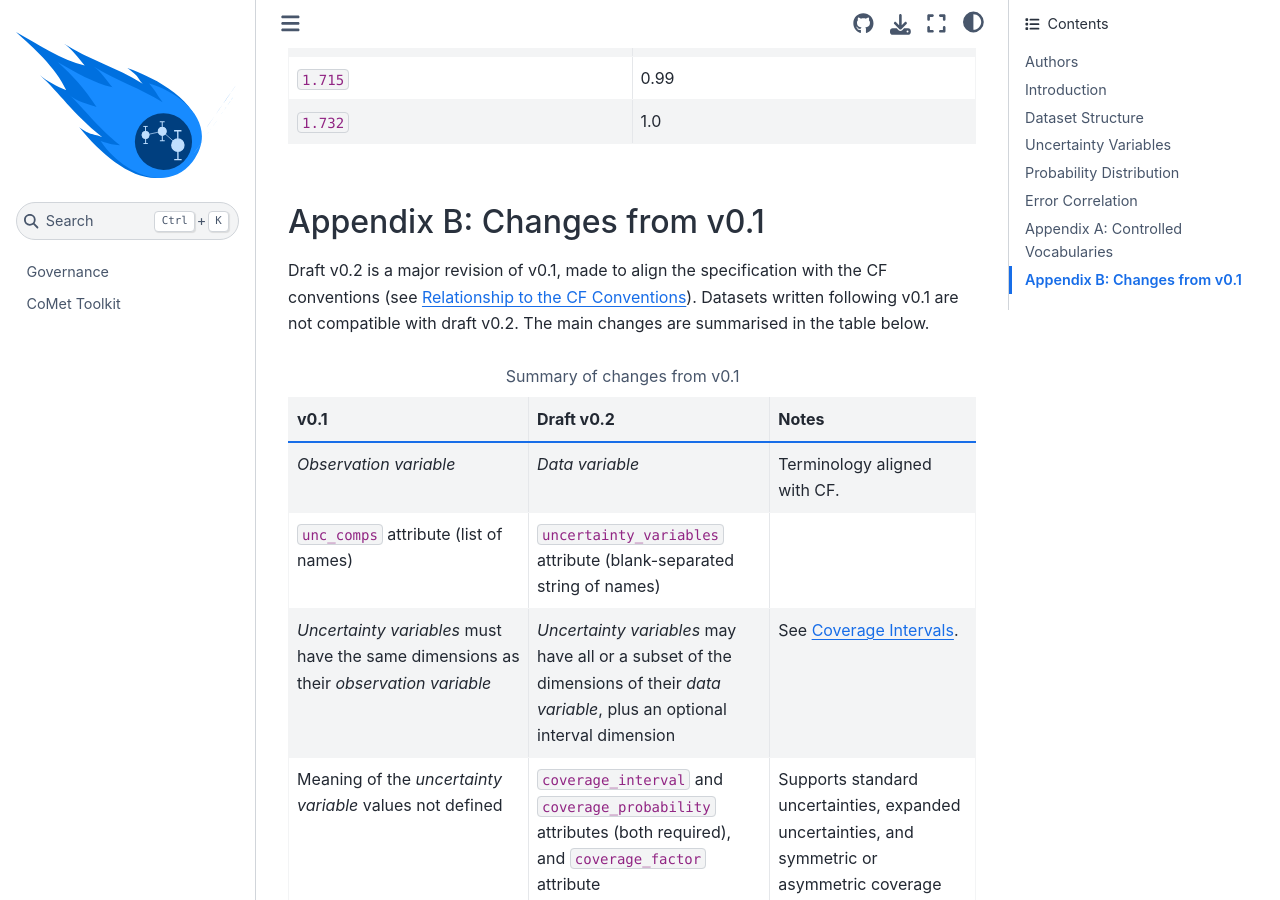
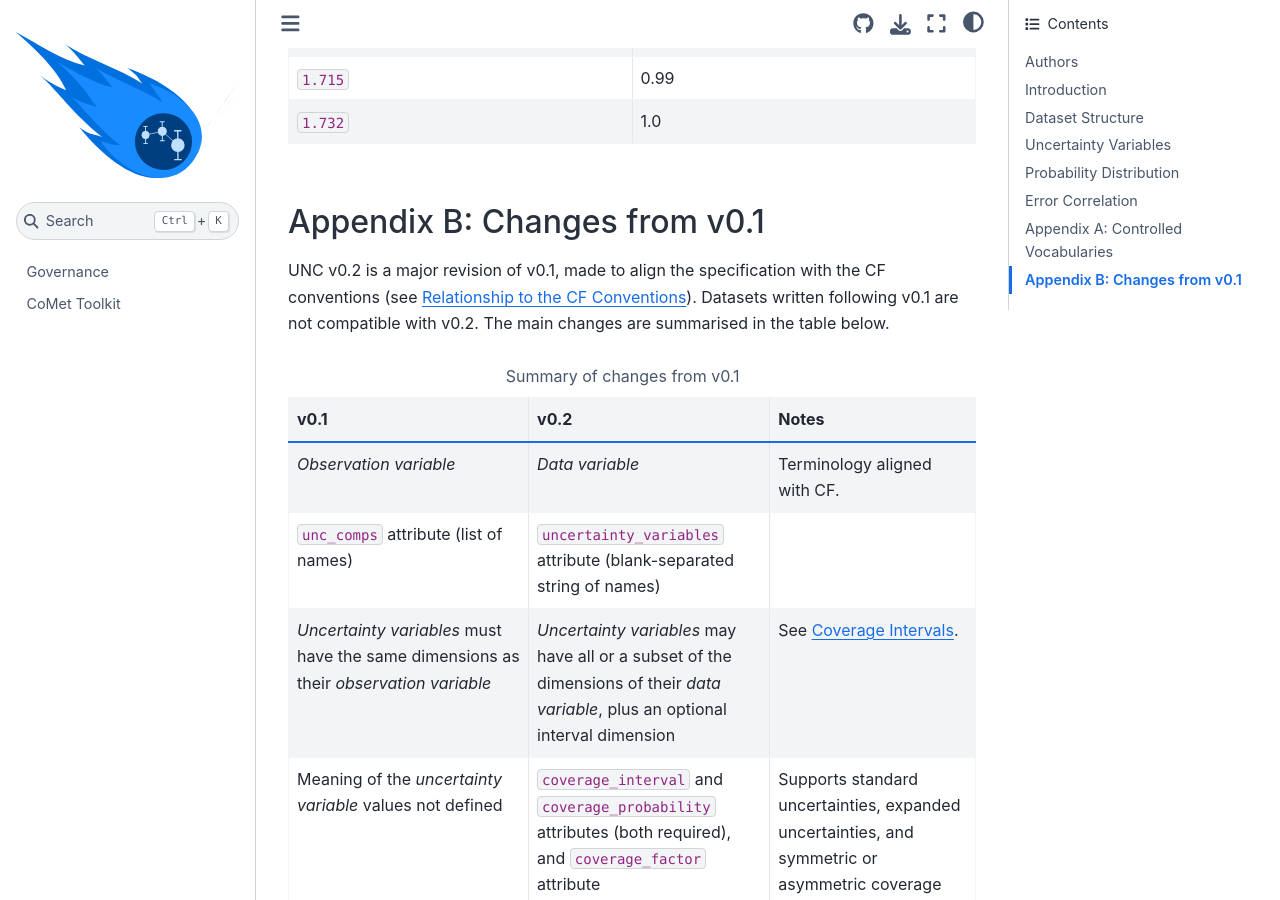
Before and after one commit to comet-toolkit/unc_website, a Sphinx documentation site: the page built from source/specification/v0.2/unc_specification.rst, in a window 1280 px wide and 900 px high, scrolled down 32970 px. Built offline with Sphinx 7.4.7 and the Sphinx Book theme 1.1.4, drawn with Linux system fonts in a browser that asks for light colours; pages that are not in the unit, such as notebooks, are missing from menus; the version number could not be read and is left out; some of the changed text lies outside the part shown.

Commit message:
Release v0.2 of the UNC specification
v0.2 has been archived on Zenodo, so it is no longer a draft.

- Rename source/specification/draft-v0.2 to v0.2
- Redirect the old draft-v0.2 page URL to v0.2, keeping any #section
  anchor, so existing links work
- Refer to "v0.2" rather than "draft v0.2" in the specification and on
  the home page, and point the home page's latest specification card at
  v0.2
- Update the site banner to drop "draft"

Co-Authored-By: Claude Opus 5.5 <noreply@anthropic.com>

```diff
--- a/source/conf.py
+++ b/source/conf.py
@@ -86,7 +86,7 @@ html_theme = "sphinx_book_theme"
 # documentation.
 
 html_theme_options = {
-    "announcement": "UNC v0.2 is a draft, proposed for inclusion in the CF conventions",
+    "announcement": "UNC v0.2 has been proposed for inclusion in the CF conventions",
     "repository_url": "https://github.com/comet-toolkit/unc_website",
     "use_repository_button": True,
     "show_prev_next": False,
--- a/source/index.rst
+++ b/source/index.rst
@@ -6,13 +6,13 @@ The goal of these metadata naming conventions is to provide a standardised forma
 
 This work is part of the `CoMet Toolkit`_ (community metrology toolkit) initiative, which includes Python tools to support it's implementation.
 
-The latest draft (v0.2) was developed in collaboration with the `Climate and Forecast (CF) conventions`_ community, and has been `proposed for inclusion in the CF conventions`_.
+The latest version (v0.2) was developed in collaboration with the `Climate and Forecast (CF) conventions`_ community, and has been `proposed for inclusion in the CF conventions`_.
 
 .. grid:: 2
     :gutter: 2
 
     .. grid-item-card::  Latest Specification
-        :link: specification/draft-v0.2/unc_specification
+        :link: specification/v0.2/unc_specification
         :link-type: doc
 
         For the latest version of the UNC Specification
--- a/source/specification/draft-v0.2/unc_specification.rst
+++ b/source/specification/v0.2/unc_specification.rst
@@ -33,7 +33,7 @@ The goal of this Uncertainty metadata Naming Conventions (UNC) specification is
 Relationship to the CF Conventions
 ----------------------------------
 
-Draft v0.2 is a major revision of v0.1. It was developed in collaboration with the CF community, and has been proposed for inclusion in the CF conventions as a new chapter, "Uncertainty" (see `CF pull request #661`_, and the associated discussion in `CF issue #660`_). This version of the specification is aligned with that proposal, and will be kept aligned with it as it progresses through the CF review process.
+UNC v0.2 is a major revision of v0.1. It was developed in collaboration with the CF community, and has been proposed for inclusion in the CF conventions as a new chapter, "Uncertainty" (see `CF pull request #661`_, and the associated discussion in `CF issue #660`_). This version of the specification is aligned with that proposal, and will be kept aligned with it as it progresses through the CF review process.
 
 This specification can be read on its own, but it builds on the wider CF conventions - for example, the definitions of the `units`, `units_metadata` and `standard_name` attributes. Where this specification depends on other parts of the CF conventions, links are given to the relevant sections of the `CF conventions document`_.
 
@@ -954,14 +954,14 @@ For convenience, :ref:`Table A.5 <table-coverage-probabilities-gaussian>` and :r
 Appendix B: Changes from v0.1
 =============================
 
-Draft v0.2 is a major revision of v0.1, made to align the specification with the CF conventions (see :ref:`relationship-to-cf`). Datasets written following v0.1 are not compatible with draft v0.2. The main changes are summarised in the table below.
+UNC v0.2 is a major revision of v0.1, made to align the specification with the CF conventions (see :ref:`relationship-to-cf`). Datasets written following v0.1 are not compatible with v0.2. The main changes are summarised in the table below.
 
 .. list-table:: Summary of changes from v0.1
    :widths: 35 35 30
    :header-rows: 1
 
    * - v0.1
-     - Draft v0.2
+     - v0.2
      - Notes
    * - *Observation variable*
      - *Data variable*
@@ -1006,9 +1006,9 @@ Draft v0.2 is a major revision of v0.1, made to align the specification with the
      - Error-correlation structural types `triangular` and `exponential`, and descriptions of error-correlation by non-standardised text (form 3a)
      - See :ref:`Table A.3 <table-structural-types>`.
 
-The example below shows the final example dataset from v0.1 updated to follow draft v0.2. In v0.1, the uncertainty values were implicitly standard uncertainties, and `u_noise` was a fractional uncertainty because it had no `units` attribute.
+The example below shows the final example dataset from v0.1 updated to follow v0.2. In v0.1, the uncertainty values were implicitly standard uncertainties, and `u_noise` was a fractional uncertainty because it had no `units` attribute.
 
-.. admonition:: Example 12. v0.1 example updated to follow draft v0.2
+.. admonition:: Example 12. v0.1 example updated to follow v0.2
 
     v0.1:
 
@@ -1031,7 +1031,7 @@ The example below shows the final example dataset from v0.1 updated to follow dr
             u_noise:err_corr_dim1_form="random";
           float err_corr_calibration_time(time, time);
 
-    Draft v0.2:
+    v0.2:
 
     .. code-block::
 
```
Also changed, not shown: source/_redirects/specification/draft-v0.2/unc_specification.html (added, +14 -0 lines).
